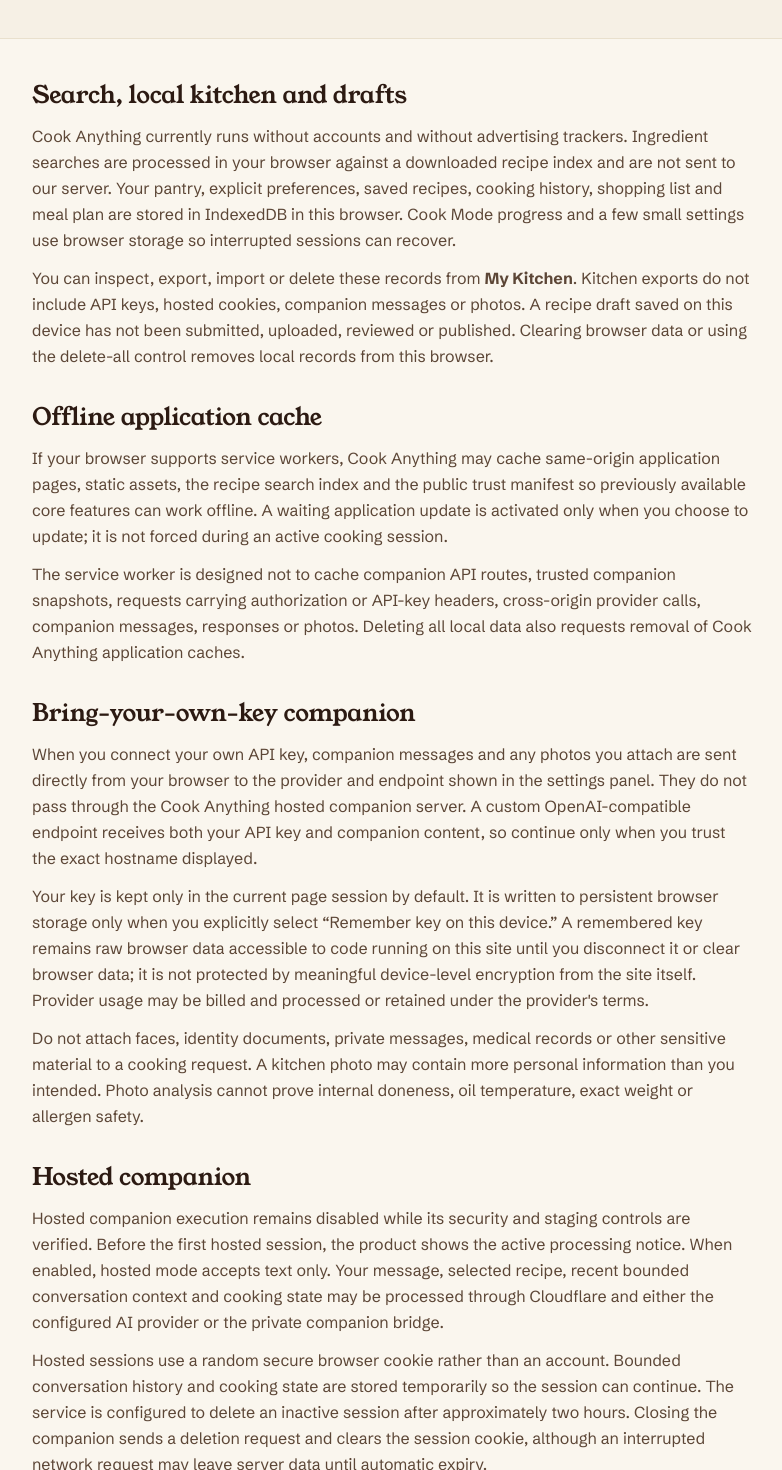
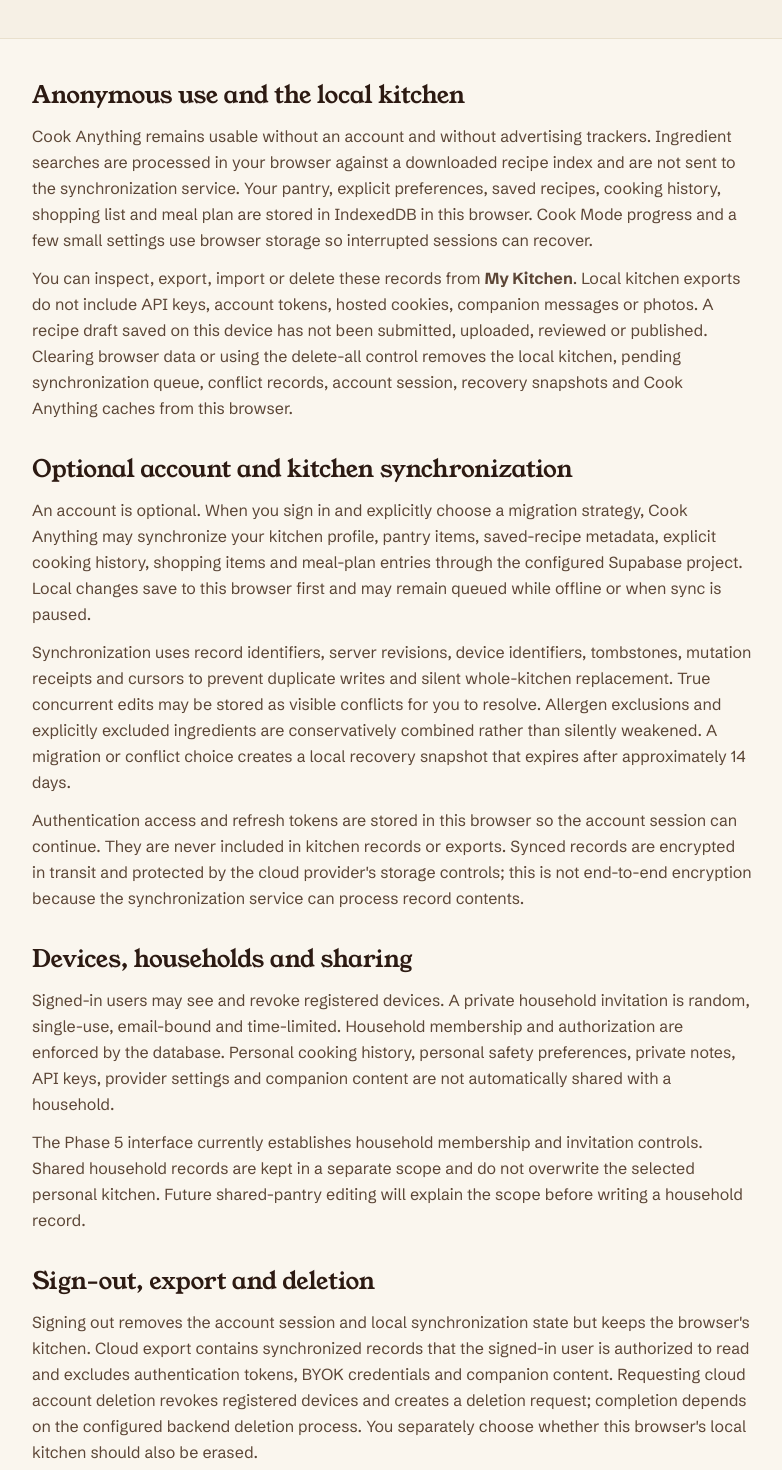
Before and after one commit to febufenn-cyber/cook-anything, a Next.js app: page /privacy in a window 1280 px wide. Shown: the part 200-1670 px from the top of the page, without its empty margins (248-1030 px from the left). Built offline with nearby package versions, Linux system fonts and the light colour scheme; no server answers.

Commit message:
Document optional cloud kitchen privacy

```diff
--- a/src/app/privacy/page.tsx
+++ b/src/app/privacy/page.tsx
@@ -3,7 +3,7 @@
 
 export const metadata: Metadata = {
   title: "Privacy",
-  description: "What Cook Anything stores locally, what may be cached offline, where companion content goes, and how to export or delete your data.",
+  description: "What Cook Anything stores locally, what optional kitchen sync sends to the cloud, where companion content goes, and how to export or delete data.",
   alternates: { canonical: "/privacy/" },
 };
 
@@ -13,53 +13,107 @@
       <PageHero eyebrow="Trust" title="Privacy" />
       <div className="mx-auto max-w-3xl space-y-8 px-4 py-10 leading-relaxed text-tamarind-soft sm:px-6">
         <section className="space-y-3">
-          <h2 className="font-display text-2xl text-tamarind">Search, local kitchen and drafts</h2>
+          <h2 className="font-display text-2xl text-tamarind">Anonymous use and the local kitchen</h2>
           <p>
-            Cook Anything currently runs without accounts and without advertising trackers. Ingredient
-            searches are processed in your browser against a downloaded recipe index and are not sent
-            to our server. Your pantry, explicit preferences, saved recipes, cooking history, shopping
-            list and meal plan are stored in IndexedDB in this browser. Cook Mode progress and a few small
-            settings use browser storage so interrupted sessions can recover.
+            Cook Anything remains usable without an account and without advertising trackers. Ingredient
+            searches are processed in your browser against a downloaded recipe index and are not sent to
+            the synchronization service. Your pantry, explicit preferences, saved recipes, cooking history,
+            shopping list and meal plan are stored in IndexedDB in this browser. Cook Mode progress and a
+            few small settings use browser storage so interrupted sessions can recover.
           </p>
           <p>
-            You can inspect, export, import or delete these records from <strong>My Kitchen</strong>. Kitchen
-            exports do not include API keys, hosted cookies, companion messages or photos. A recipe draft
-            saved on this device has not been submitted, uploaded, reviewed or published. Clearing browser
-            data or using the delete-all control removes local records from this browser.
+            You can inspect, export, import or delete these records from <strong>My Kitchen</strong>. Local
+            kitchen exports do not include API keys, account tokens, hosted cookies, companion messages or
+            photos. A recipe draft saved on this device has not been submitted, uploaded, reviewed or
+            published. Clearing browser data or using the delete-all control removes the local kitchen,
+            pending synchronization queue, conflict records, account session, recovery snapshots and Cook
+            Anything caches from this browser.
+          </p>
+        </section>
+
+        <section className="space-y-3">
+          <h2 className="font-display text-2xl text-tamarind">Optional account and kitchen synchronization</h2>
+          <p>
+            An account is optional. When you sign in and explicitly choose a migration strategy, Cook
+            Anything may synchronize your kitchen profile, pantry items, saved-recipe metadata, explicit
+            cooking history, shopping items and meal-plan entries through the configured Supabase project.
+            Local changes save to this browser first and may remain queued while offline or when sync is
+            paused.
+          </p>
+          <p>
+            Synchronization uses record identifiers, server revisions, device identifiers, tombstones,
+            mutation receipts and cursors to prevent duplicate writes and silent whole-kitchen replacement.
+            True concurrent edits may be stored as visible conflicts for you to resolve. Allergen exclusions
+            and explicitly excluded ingredients are conservatively combined rather than silently weakened.
+            A migration or conflict choice creates a local recovery snapshot that expires after approximately
+            14 days.
+          </p>
+          <p>
+            Authentication access and refresh tokens are stored in this browser so the account session can
+            continue. They are never included in kitchen records or exports. Synced records are encrypted in
+            transit and protected by the cloud provider&apos;s storage controls; this is not end-to-end
+            encryption because the synchronization service can process record contents.
+          </p>
+        </section>
+
+        <section className="space-y-3">
+          <h2 className="font-display text-2xl text-tamarind">Devices, households and sharing</h2>
+          <p>
+            Signed-in users may see and revoke registered devices. A private household invitation is random,
+            single-use, email-bound and time-limited. Household membership and authorization are enforced by
+            the database. Personal cooking history, personal safety preferences, private notes, API keys,
+            provider settings and companion content are not automatically shared with a household.
+          </p>
+          <p>
+            The Phase 5 interface currently establishes household membership and invitation controls. Shared
+            household records are kept in a separate scope and do not overwrite the selected personal kitchen.
+            Future shared-pantry editing will explain the scope before writing a household record.
+          </p>
+        </section>
+
+        <section className="space-y-3">
+          <h2 className="font-display text-2xl text-tamarind">Sign-out, export and deletion</h2>
+          <p>
+            Signing out removes the account session and local synchronization state but keeps the browser&apos;s
+            kitchen. Cloud export contains synchronized records that the signed-in user is authorized to read
+            and excludes authentication tokens, BYOK credentials and companion content. Requesting cloud
+            account deletion revokes registered devices and creates a deletion request; completion depends on
+            the configured backend deletion process. You separately choose whether this browser&apos;s local
+            kitchen should also be erased.
           </p>
         </section>
 
         <section className="space-y-3">
           <h2 className="font-display text-2xl text-tamarind">Offline application cache</h2>
           <p>
-            If your browser supports service workers, Cook Anything may cache same-origin application
-            pages, static assets, the recipe search index and the public trust manifest so previously
-            available core features can work offline. A waiting application update is activated only when
-            you choose to update; it is not forced during an active cooking session.
+            If your browser supports service workers, Cook Anything may cache same-origin application pages,
+            static assets, the recipe search index and the public trust manifest so previously available core
+            features can work offline. A waiting application update is activated only when you choose to
+            update; it is not forced during an active cooking session.
           </p>
           <p>
             The service worker is designed not to cache companion API routes, trusted companion snapshots,
-            requests carrying authorization or API-key headers, cross-origin provider calls, companion
-            messages, responses or photos. Deleting all local data also requests removal of Cook Anything
-            application caches.
+            authenticated synchronization requests, OAuth callbacks, requests carrying authorization or
+            API-key headers, cross-origin provider calls, companion messages, responses or photos. Deleting
+            all local data also requests removal of Cook Anything application caches.
           </p>
         </section>
 
         <section className="space-y-3">
           <h2 className="font-display text-2xl text-tamarind">Bring-your-own-key companion</h2>
           <p>
-            When you connect your own API key, companion messages and any photos you attach are sent
-            directly from your browser to the provider and endpoint shown in the settings panel. They do
-            not pass through the Cook Anything hosted companion server. A custom OpenAI-compatible endpoint
-            receives both your API key and companion content, so continue only when you trust the exact
-            hostname displayed.
+            When you connect your own API key, companion messages and any photos you attach are sent directly
+            from your browser to the provider and endpoint shown in the settings panel. They do not pass
+            through the Cook Anything hosted companion server or kitchen synchronization service. A custom
+            OpenAI-compatible endpoint receives both your API key and companion content, so continue only when
+            you trust the exact hostname displayed.
           </p>
           <p>
-            Your key is kept only in the current page session by default. It is written to persistent
-            browser storage only when you explicitly select “Remember key on this device.” A remembered
-            key remains raw browser data accessible to code running on this site until you disconnect it
-            or clear browser data; it is not protected by meaningful device-level encryption from the site
-            itself. Provider usage may be billed and processed or retained under the provider&apos;s terms.
+            Your key is kept only in the current page session by default. It is written to persistent browser
+            storage only when you explicitly select “Remember key on this device.” A remembered key remains
+            raw browser data accessible to code running on this site until you disconnect it or clear browser
+            data; it is not protected by meaningful device-level encryption from the site itself. Provider
+            usage may be billed and processed or retained under the provider&apos;s terms.
           </p>
           <p>
             Do not attach faces, identity documents, private messages, medical records or other sensitive
@@ -72,11 +126,11 @@
         <section className="space-y-3">
           <h2 className="font-display text-2xl text-tamarind">Hosted companion</h2>
           <p>
-            Hosted companion execution remains disabled while its security and staging controls are
-            verified. Before the first hosted session, the product shows the active processing notice.
-            When enabled, hosted mode accepts text only. Your message, selected recipe, recent bounded
-            conversation context and cooking state may be processed through Cloudflare and either the
-            configured AI provider or the private companion bridge.
+            Hosted companion execution remains disabled while its security and staging controls are verified.
+            Before the first hosted session, the product shows the active processing notice. When enabled,
+            hosted mode accepts text only. Your message, selected recipe, recent bounded conversation context
+            and cooking state may be processed through Cloudflare and either the configured AI provider or the
+            private companion bridge.
           </p>
           <p>
             Hosted sessions use a random secure browser cookie rather than an account. Bounded conversation
@@ -90,35 +144,27 @@
         <section className="space-y-3">
           <h2 className="font-display text-2xl text-tamarind">Recipe trust and allergen information</h2>
           <p>
-            Allergen, dietary and safety information is derived from canonical ingredient metadata and
-            recipe declarations unless a page explicitly identifies a human review. Automated assessment
-            is not an allergen-free guarantee, medical advice or proof against packaged-product
-            cross-contact. Check the labels of the exact products you use and seek qualified medical advice
-            where a food allergy or health condition makes mistakes consequential.
+            Allergen, dietary and safety information is derived from canonical ingredient metadata and recipe
+            declarations unless a page explicitly identifies a human review. Automated assessment is not an
+            allergen-free guarantee, medical advice or proof against packaged-product cross-contact. Check the
+            labels of the exact products you use and seek qualified medical advice where a food allergy or
+            health condition makes mistakes consequential.
           </p>
           <p>
-            Most current recipes are structurally validated drafts and are not cook-tested. Trust records
-            are version-bound so material recipe changes cannot silently inherit stronger evidence from an
-            older version.
+            Most current recipes are structurally validated drafts and are not cook-tested. Trust records are
+            version-bound so material recipe changes cannot silently inherit stronger evidence from an older
+            version.
           </p>
         </section>
 
         <section className="space-y-3">
           <h2 className="font-display text-2xl text-tamarind">Security and operational logs</h2>
           <p>
-            Cloudflare and our server infrastructure may process standard technical metadata such as IP
-            address, user agent, requested URL, request timing, status and abuse-control counters. The
+            Cloudflare, Supabase and our server infrastructure may process standard technical metadata such as
+            IP address, user agent, requested URL, request timing, status and abuse-control counters. The
             companion bridge is designed to log operational outcomes rather than full cooking messages,
             prompts, API keys or photos. Security incidents and provider requirements may require limited
             additional investigation.
-          </p>
-        </section>
-
-        <section className="space-y-3">
-          <h2 className="font-display text-2xl text-tamarind">Future accounts and publishing</h2>
-          <p>
-            Before accounts, community publishing or cloud sync store additional personal data, this
-            policy will be updated and the feature will explain the change at the point of use.
           </p>
         </section>
       </div>
```
